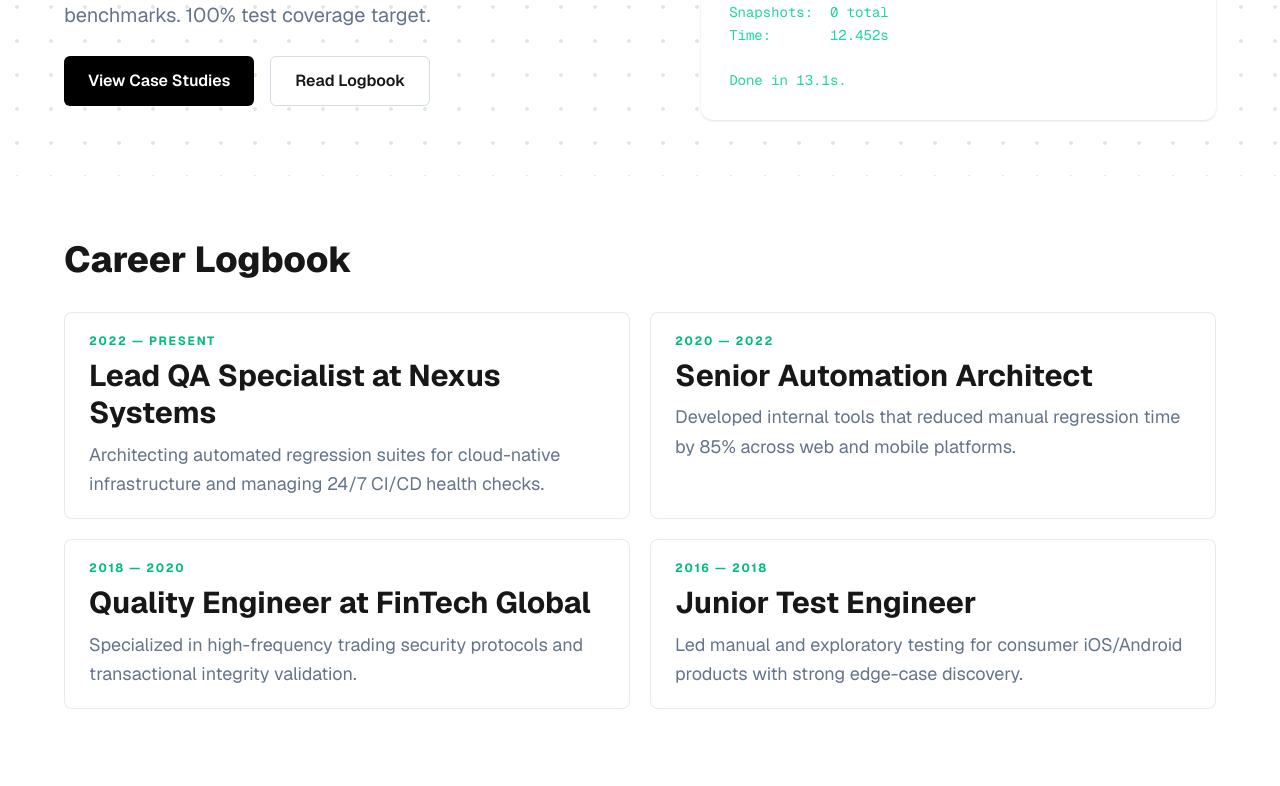
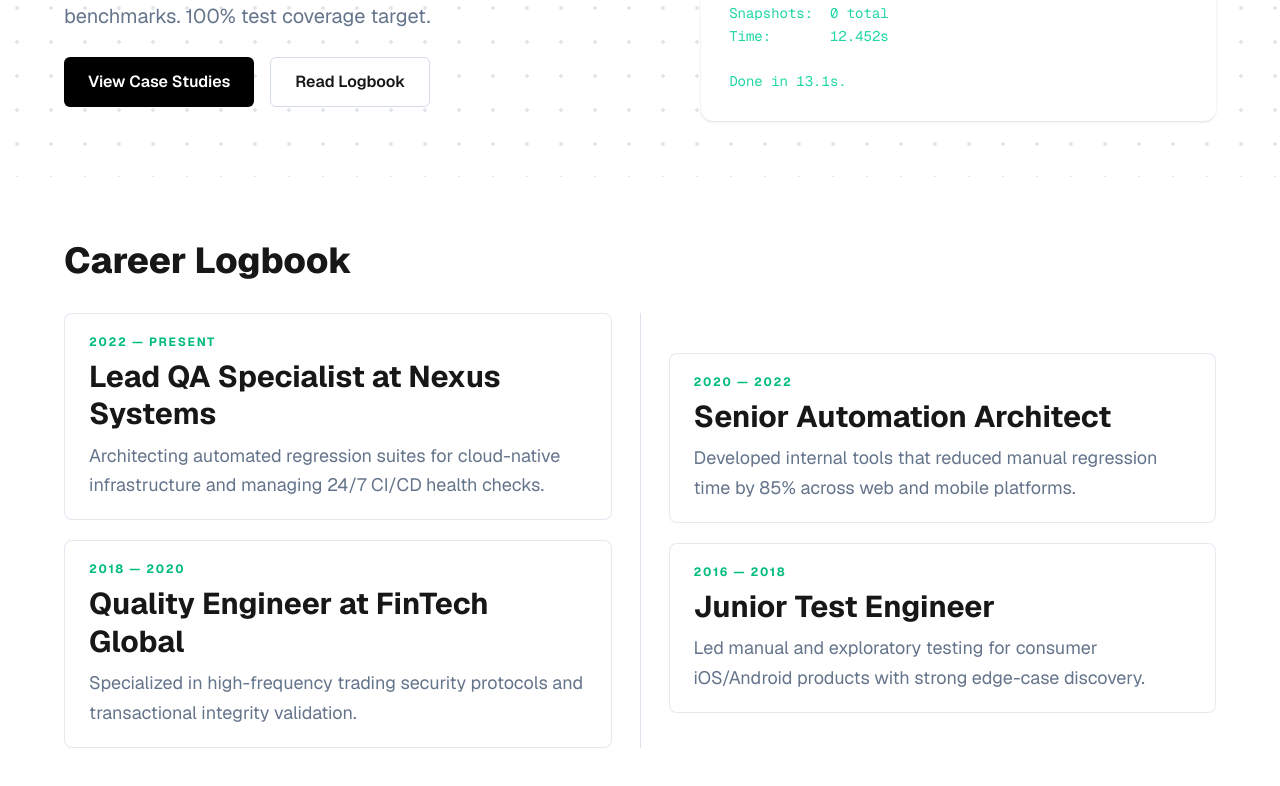
Before and after one commit to ahmednaggar-ai/Alnaggar_Tester_Personal_Portfolio, a Next.js app: page / in a window 1280 px wide. Shown: the part 396-1182 px from the top of the page. Built offline with nearby package versions, Linux system fonts and the light colour scheme.

Commit message:
style: remove divider between hero and career logbook sections

```diff
--- a/src/components/career-logbook-section.tsx
+++ b/src/components/career-logbook-section.tsx
@@ -26,13 +26,32 @@ const careerEntries = [
 ];
 
 export default function CareerLogbookSection() {
+  const leftColumnEntries = [careerEntries[0], careerEntries[2]];
+  const rightColumnEntries = [careerEntries[1], careerEntries[3]];
+
   return (
     <section className="w-full bg-background py-16">
       <div className="mx-auto w-[90%]">
         <h3 className="mb-8 text-4xl font-extrabold text-foreground">Career Logbook</h3>
 
-        <div className="grid gap-5 lg:grid-cols-2">
-          {careerEntries.map((entry) => (
+        <div className="grid gap-5 lg:grid-cols-[1fr_auto_1fr] lg:gap-7">
+          <div className="space-y-5">
+            {leftColumnEntries.map((entry) => (
+              <article
+                key={`${entry.period}-${entry.role}`}
+                className="rounded-lg border border-card-border/60 bg-card px-6 py-5"
+              >
+                <p className="mb-2 text-xs font-bold tracking-[0.14em] text-emerald-500">{entry.period}</p>
+                <h4 className="mb-2 text-3xl font-bold leading-tight text-foreground">{entry.role}</h4>
+                <p className="text-lg leading-relaxed text-muted">{entry.description}</p>
+              </article>
+            ))}
+          </div>
+
+          <div aria-hidden="true" className="hidden w-px bg-card-border/80 lg:block" />
+
+          <div className="space-y-5 lg:mt-10">
+            {rightColumnEntries.map((entry) => (
               <article
                 key={`${entry.period}-${entry.role}`}
                 className="rounded-lg border border-card-border/60 bg-card px-6 py-5"
@@ -44,6 +63,7 @@ export default function CareerLogbookSection() {
             ))}
           </div>
         </div>
+      </div>
     </section>
   );
 }
--- a/src/components/navbar.tsx
+++ b/src/components/navbar.tsx
@@ -1,10 +1,31 @@
+"use client";
+
+import { useEffect, useState } from "react";
 import ThemeToggle from "@/components/theme-toggle";
 
 const navItems = ["Summary", "Logbook", "Tech Stack", "Benchmarks", "Contact"];
 
 export default function Navbar() {
+  const [isScrolled, setIsScrolled] = useState(false);
+
+  useEffect(() => {
+    function handleScroll() {
+      setIsScrolled(window.scrollY > 12);
+    }
+
+    handleScroll();
+    window.addEventListener("scroll", handleScroll);
+    return () => window.removeEventListener("scroll", handleScroll);
+  }, []);
+
   return (
-    <header className="w-full bg-card/95 py-4 backdrop-blur">
+    <header
+      className={`sticky top-0 z-50 w-full border-b py-4 transition-all duration-300 ${
+        isScrolled
+          ? "border-foreground/10 bg-card/72 shadow-sm backdrop-blur-xl"
+          : "border-transparent bg-card/40 backdrop-blur-md"
+      }`}
+    >
       <nav className="mx-auto flex w-[90%] items-center justify-between gap-4">
         <h1 className="flex items-center gap-3 text-foreground">
           <svg
```
Lines whose indentation alone changed are shown as unchanged.
